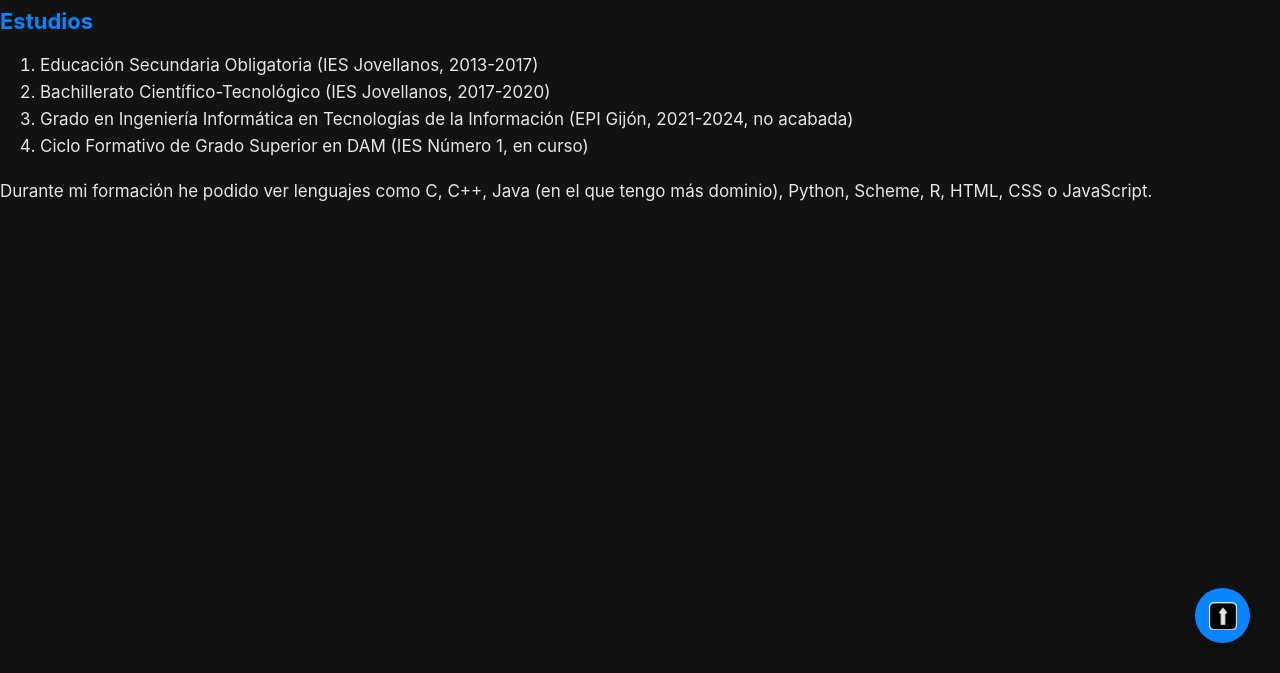
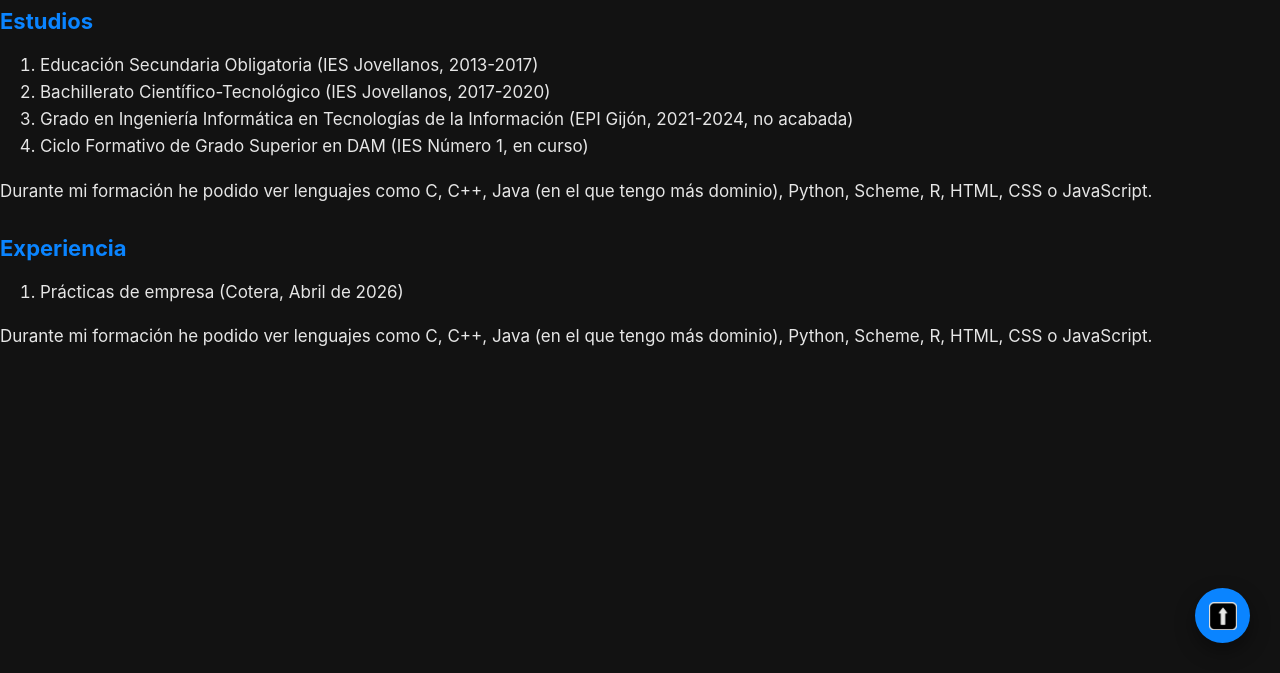
Before and after one commit to Gadova/gadova.github.io, a plain HTML site: page src/estudios.html in a window 1280 px wide. Shown: the part 127-800 px from the top of the page. Drawn offline with Linux system fonts and the light colour scheme.

Commit message:
Realizada copia de seguridad

```diff
--- a/src/estudios.html
+++ b/src/estudios.html
@@ -26,6 +26,14 @@
             </ol>
 
             <p>Durante mi formación he podido ver lenguajes como C, C++, Java (en el que tengo más dominio), Python, Scheme, R, HTML, CSS o JavaScript.</p>
+            <!-- Apartado: Experiencia -->
+            <h2>Experiencia</h2>
+            <ol>
+                <li>Prácticas de empresa (Cotera, Abril de 2026)</li>
+            </ol>
+
+            <p>Durante mi formación he podido ver lenguajes como C, C++, Java (en el que tengo más dominio), Python, Scheme, R, HTML, CSS o JavaScript.</p>
+
         </main>
 
         <footer>
```
Also changed, not shown: src/contacto.html (+1 -1 lines), src/sobre-mi.html (+2 -2 lines).
